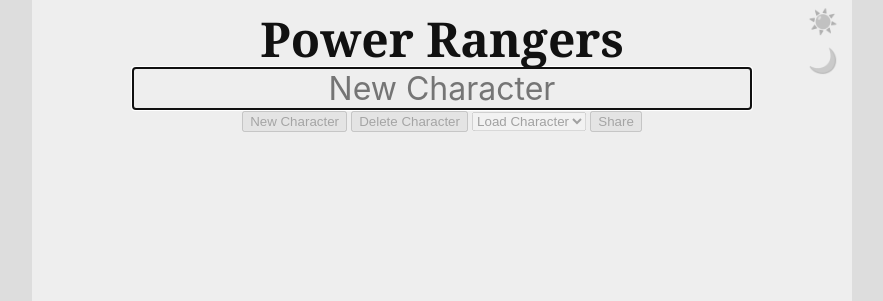
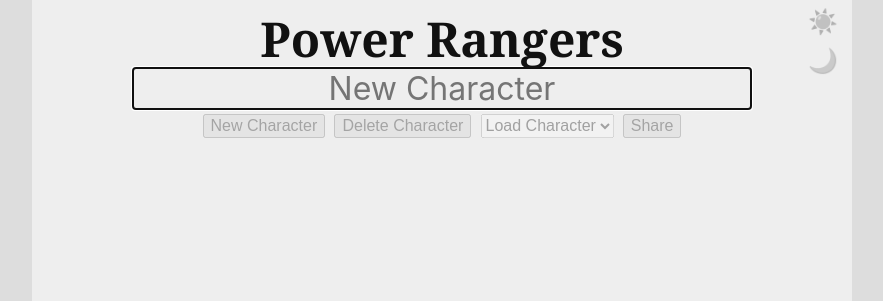
Before and after one commit to abstiles/ttrpg, a Jekyll site: the page built from power-rangers.html, in a window 1280 px wide. Shown: the top 301 px of the page, without its empty margins (198-1081 px from the left). Built offline with Jekyll 4.4.1, drawn with Linux system fonts in a browser that asks for light colours.

Commit message:
Tweak buttons for easier tapping

```diff
--- a/styles/pr.css
+++ b/styles/pr.css
@@ -30,6 +30,13 @@
 }
 .character-controls {
   text-align: center;
+}
+.character-controls button, .character-controls select {
+  font-size: inherit;
+  margin: 5px 2.5px;
+}
+.character-controls select {
+  height: 1.5em;
 }
 #share-dialog::backdrop {
   background-color: rgba(0, 0, 0, 60%)
```
